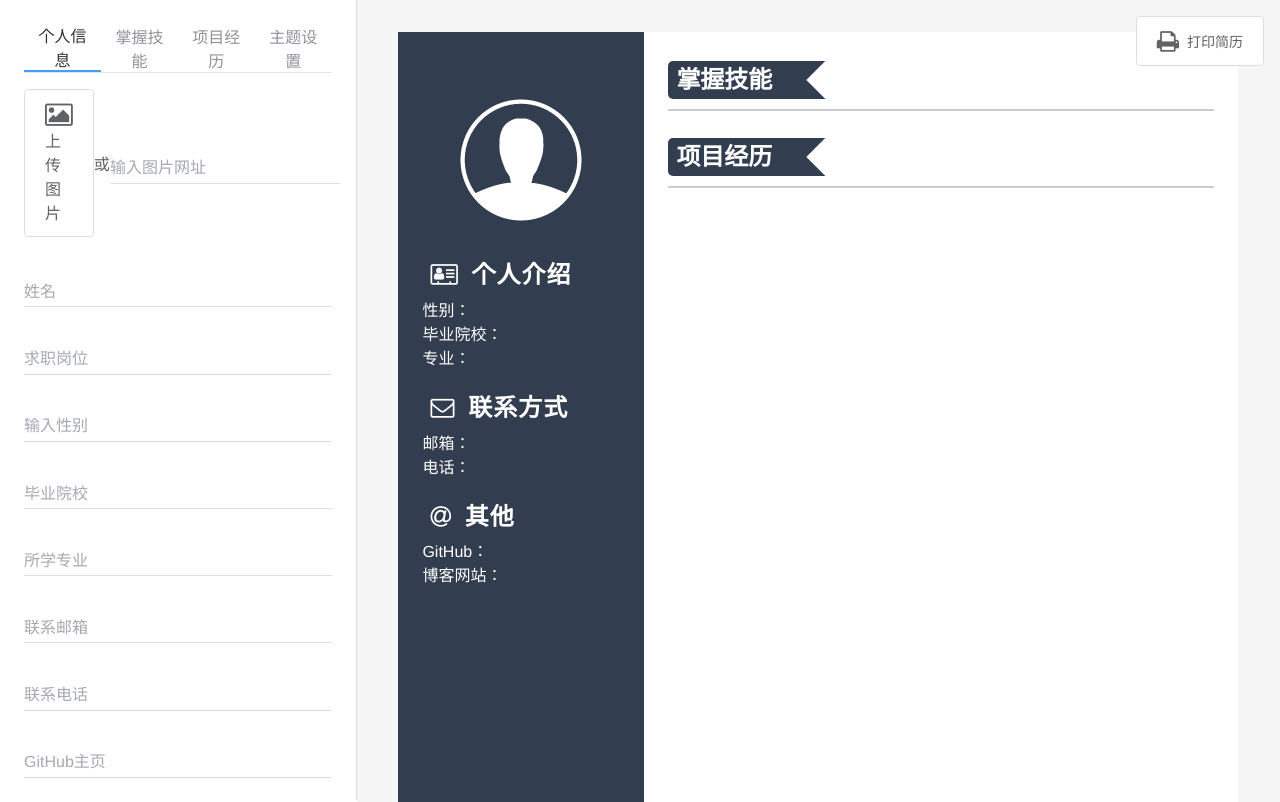
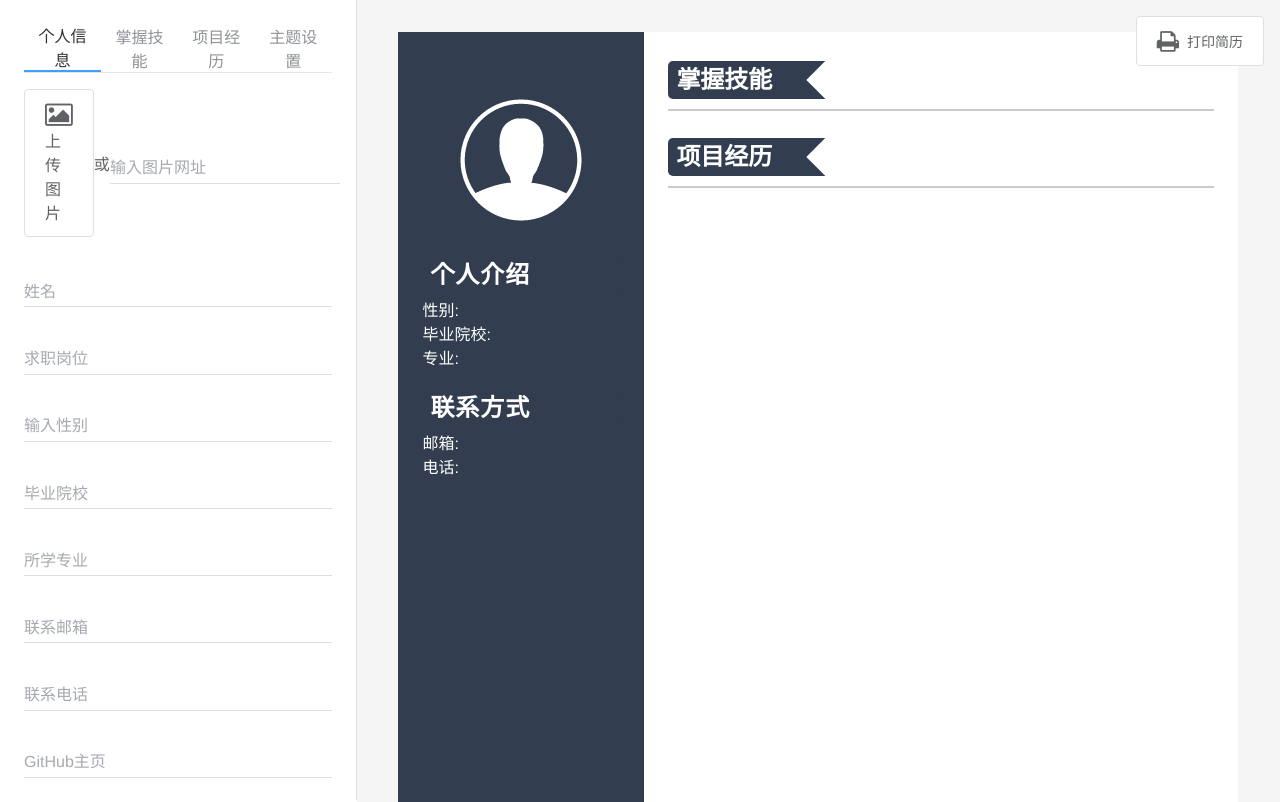
Before and after one commit to eddievandeer/resume, a Vue app: page / in a window 1280 px wide. Shown: the top 802 px of the page. Built offline with nearby package versions, Linux system fonts and the light colour scheme.

Commit message:
chore(my-ui): remove icon and change colons to English colons

```diff
--- a/src/components/my-ui/PersonalInfo/InfoDetail.vue
+++ b/src/components/my-ui/PersonalInfo/InfoDetail.vue
@@ -1,20 +1,20 @@
 <template>
     <div class="info-detail">
         <div class="info-detail-item introduction">
-            <h2 class="title"><i class="fa fa-address-card-o" aria-hidden="true"></i>个人介绍</h2>
-            <p>性别：{{info.gender}}</p>
-            <p>毕业院校：{{info.university}}</p>
-            <p>专业：{{info.major}}</p>
+            <h2 class="title">个人介绍</h2>
+            <p>性别: <span>{{info.gender}}</span></p>
+            <p>毕业院校: <span>{{info.university}}</span></p>
+            <p>专业: <span>{{info.major}}</span></p>
         </div>
         <div class="info-detail-item contact">
-            <h2 class="title"><i class="fa fa-envelope-o" aria-hidden="true"></i>联系方式</h2>
-            <p>邮箱：{{info.email}}</p>
-            <p>电话：{{info.tel}}</p>
+            <h2 class="title">联系方式</h2>
+            <p>邮箱: <span>{{info.email}}</span></p>
+            <p>电话: <span>{{info.tel}}</span></p>
         </div>
-        <div class="info-detail-item else">
-            <h2 class="title"><i class="fa fa-at" aria-hidden="true"></i>其他</h2>
-            <p>GitHub：<a :href="info.github" target="__blank">{{info.github}}</a></p>
-            <p>博客网站：<a :href="info.blog" target="__blank">{{info.blog}}</a></p>
+        <div class="info-detail-item else" v-show="info.github || info.blog">
+            <h2 class="title">其他</h2>
+            <p v-show="info.github">GitHub: <a :href="info.github" target="__blank">{{info.github}}</a></p>
+            <p v-show="info.blog">博客网站: <a :href="info.blog" target="__blank">{{info.blog}}</a></p>
         </div>
     </div>
 </template>
```
